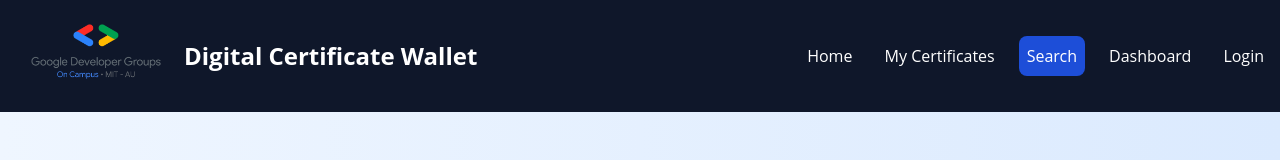
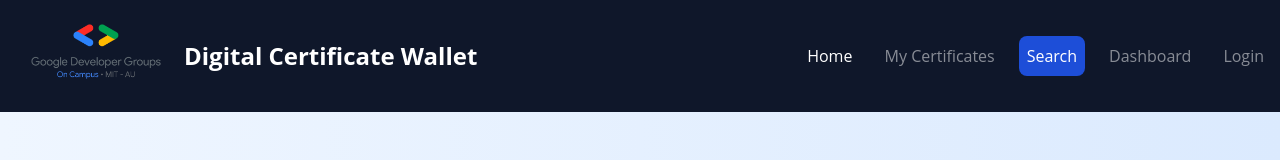
Before and after one commit to gdgmit/Digital-Certificate-Wallet-Portal, a React (Vite) app: page /Digital-Certificate-Wallet-Portal/validate in a window 1280 px wide. Shown: the top 160 px of the page. Built offline with nearby package versions, Linux system fonts and the light colour scheme.

Commit message:
certificate navigation resolved

```diff
--- a/src/components/Navbar.css
+++ b/src/components/Navbar.css
@@ -60,6 +60,12 @@ nav .menu span {
     border-radius: 0.2rem;
 }
 
+.disabled-link {
+    pointer-events: none; /* Disables click */
+    opacity: 0.5; /* Makes it visually disabled */
+    cursor: not-allowed;
+    background: none;
+  }
 
 @media (max-width: 768px) {
     nav .menu {
@@ -90,4 +96,11 @@ nav .menu span {
     nav ul li a {
         margin: 0.2rem 0.5rem;
     }
+    .disabled-link {
+        pointer-events: none; /* Disables click */
+        opacity: 0.5; /* Makes it visually disabled */
+        cursor: not-allowed;
+        background: none;
+      }
+
 }
--- a/src/components/Navbar.jsx
+++ b/src/components/Navbar.jsx
@@ -37,7 +37,8 @@ export const Navbar = () => {
           <NavLink to="/">Home</NavLink>
         </li>
         <li>
-          <NavLink to={`/certificates/${studentId}`}>My Certificates</NavLink>
+          {/* <NavLink to={`/certificates/${studentId}`}>My Certificates</NavLink> */}
+          <NavLink className="disabled-link">My Certificates</NavLink>
         </li>
         <li>
           <NavLink to="/validate">Search</NavLink>
@@ -46,11 +47,20 @@ export const Navbar = () => {
           <NavLink to="/validate">Validate</NavLink>
         </li> */}
         <li>
-          <NavLink to={`/dashboard/${studentId}`}>Dashboard</NavLink>
+          {/* <NavLink to={`/dashboard/${studentId}`}>Dashboard</NavLink> */}
+          <NavLink className="disabled-link">Dashboard</NavLink>
         </li>
-        {isAuthenticated ? (<li><button onClick={handleLogout}>Logout</button></li>
-    ) : ( <li><NavLink to="/login">Login</NavLink></li>)}
-
+        {/* {isAuthenticated ? (<li><button onClick={handleLogout}>Logout</button></li>
+    ) : ( <li><NavLink to="/login">Login</NavLink></li>)}  */}
+        {isAuthenticated ? (
+          <li>
+            <button onClick={handleLogout}>Logout</button>
+          </li>
+        ) : (
+          <li>
+            <NavLink className="disabled-link">Login</NavLink>
+          </li>
+        )}
       </ul>
     </nav>
   );
--- a/src/components/Search/Validate.jsx
+++ b/src/components/Search/Validate.jsx
@@ -31,7 +31,7 @@ const CertificateValidator = () => {
       return;
     }
 
-    navigate(`/certificates/${studentId}`); // Redirect to the certificate page
+    navigate(`/certificates/${studentId}/${event}`); // Redirect to the certificate page
   };
 
   return (
```
